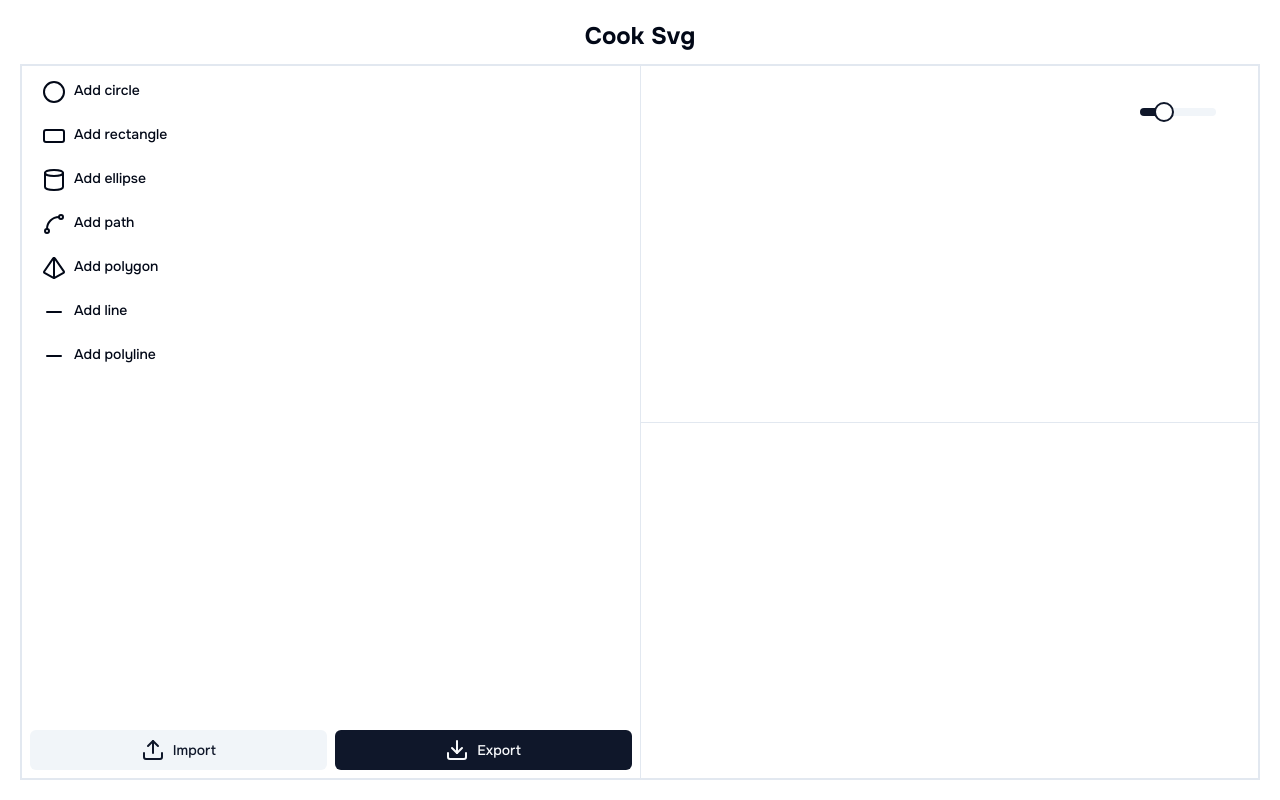
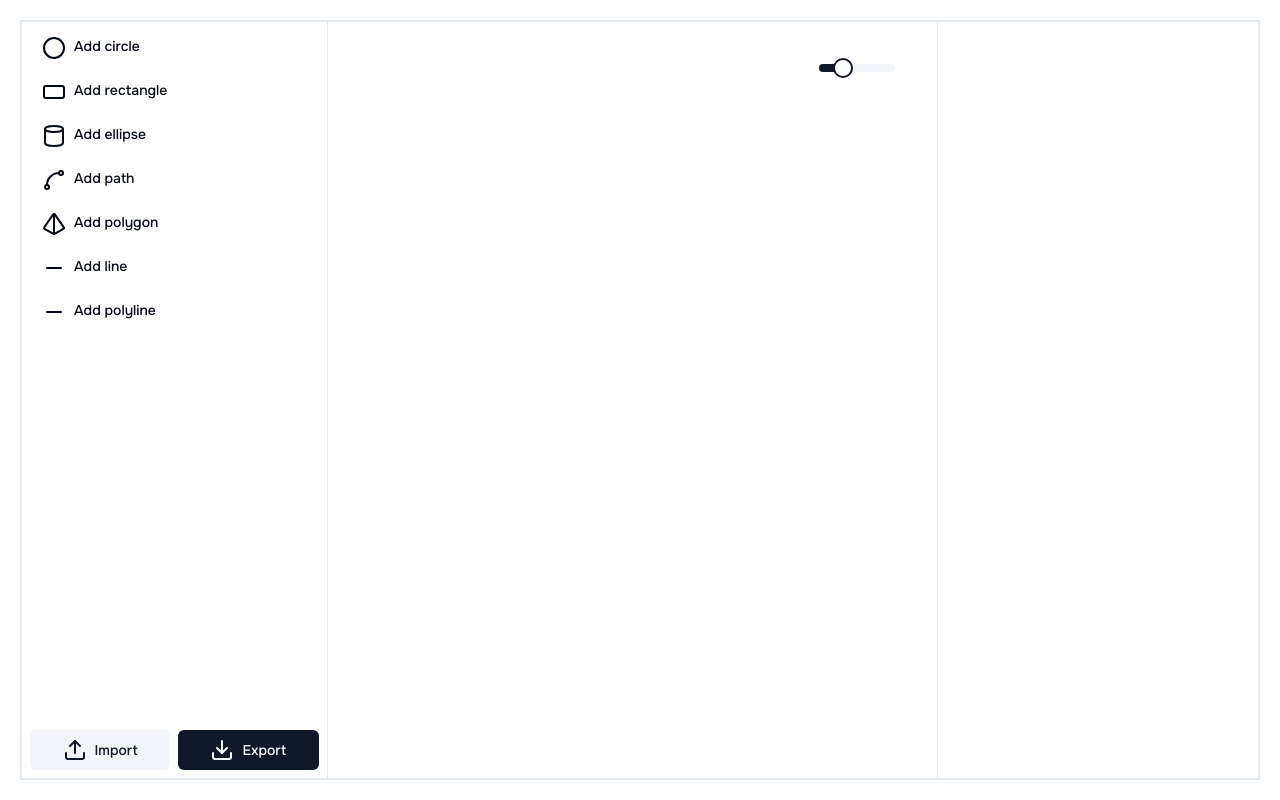
Before and after one commit to rubenpachecomatas/cook-svg, a Next.js app: page / in a window 1280 px wide. Built offline with nearby package versions, Linux system fonts and the light colour scheme.

Commit message:
Change to horizontal layout

```diff
--- a/app/_components/editor/Editor.tsx
+++ b/app/_components/editor/Editor.tsx
@@ -34,7 +34,7 @@ const Editor = () => {
       className="w-full h-full border-2"
       direction="horizontal"
     >
-      <ResizablePanel defaultSize={50}>
+      <ResizablePanel defaultSize={25}>
         <Controllers
           handleAddElement={handleAddElement}
           handleExport={handleExport}
@@ -42,9 +42,7 @@ const Editor = () => {
         />
       </ResizablePanel>
       <ResizableHandle />
-      <ResizablePanel defaultSize={50}>
-        <ResizablePanelGroup direction="vertical" className="relative">
-          <ResizablePanel defaultSize={50} className="overflow-important">
+      <ResizablePanel defaultSize={50} className="relative">
         <div className="absolute top-10 right-10 z-10">
           <Slider
             className="w-20 border-2 rounded-md border-white"
@@ -56,7 +54,7 @@ const Editor = () => {
             onValueChange={handleChangeScale}
           />
         </div>
-            <div className="flex justify-center items-center h-full p-2">
+        <div className="flex justify-center items-center p-2">
           <svg
             className={cn(
               scale === 50 && "scale-50",
@@ -88,8 +86,8 @@ const Editor = () => {
         </div>
       </ResizablePanel>
       <ResizableHandle />
-          <ResizablePanel defaultSize={50} className="overflow-important">
-            <div className="p-2">
+      <ResizablePanel defaultSize={25} className="p-2 overflow-important">
+        <div>
           {elements.map(({ id, type, attributes }: SvgElement) => (
             <div key={id}>
               <div className="flex gap-2 items-center my-2">
@@ -108,9 +106,7 @@ const Editor = () => {
                       value={
                         attributes[field as keyof SvgElementAttributesType]
                       }
-                          onChange={(e) =>
-                            handleChangeAttribute({ e, id, field })
-                          }
+                      onChange={(e) => handleChangeAttribute({ e, id, field })}
                     />
                   </div>
                 ))}
@@ -120,8 +116,6 @@ const Editor = () => {
         </div>
       </ResizablePanel>
     </ResizablePanelGroup>
-      </ResizablePanel>
-    </ResizablePanelGroup>
   );
 };
 
--- a/app/_components/editor/hooks/constants/use-editor.constants.ts
+++ b/app/_components/editor/hooks/constants/use-editor.constants.ts
@@ -3,7 +3,7 @@ const DEFAULT_SVG_ATTRIBUTES = {
   viewBox: "0 0 24 24",
   fill: "none",
   stroke: "currentColor",
-  strokeWidth: "2",
+  strokeWidth: "1",
   strokeLinecap: "round",
   strokeLinejoin: "round",
 };
--- a/app/page.tsx
+++ b/app/page.tsx
@@ -1,13 +1,9 @@
-import Header from "./_components/Header";
 import Editor from "./_components/editor/Editor";
 
 export default function Home() {
   return (
-    <>
-      <Header />
-      <main className="w-full h-full">
-        <Editor />
-      </main>
-    </>
+    <main className="size-full">
+      <Editor />
+    </main>
   );
 }
```
Lines whose indentation alone changed are shown as unchanged.
